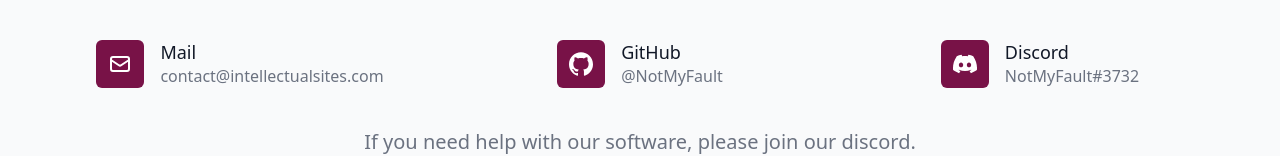
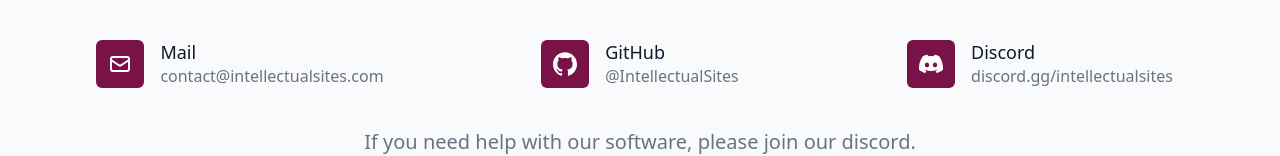
Before and after one commit to IntellectualSites/intellectualsites-web, a Vue app: page /contact in a window 1280 px wide. Shown: the part 188-344 px from the top of the page. Built offline with nearby package versions, Linux system fonts and the light colour scheme.

Commit message:
feat: Update contact links

```diff
--- a/src/views/ContactView.vue
+++ b/src/views/ContactView.vue
@@ -68,7 +68,7 @@ export default defineComponent({});
                 </p>
               </dt>
               <dd class="ml-16 text-base text-gray-500">
-                <a href="https://github.com/NotMyFault">@NotMyFault</a>
+                <a href="https://github.com/IntellectualSites">@IntellectualSites</a>
               </dd>
             </div>
 
@@ -85,8 +85,8 @@ export default defineComponent({});
                 </p>
               </dt>
               <dd class="ml-16 text-base text-gray-500">
-                <a href="https://discord.com/users/254790994594234370"
-                  >NotMyFault#3732</a
+                <a href="https://discord.gg/intellectualsites"
+                  >discord.gg/intellectualsites</a
                 >
               </dd>
             </div>
```
